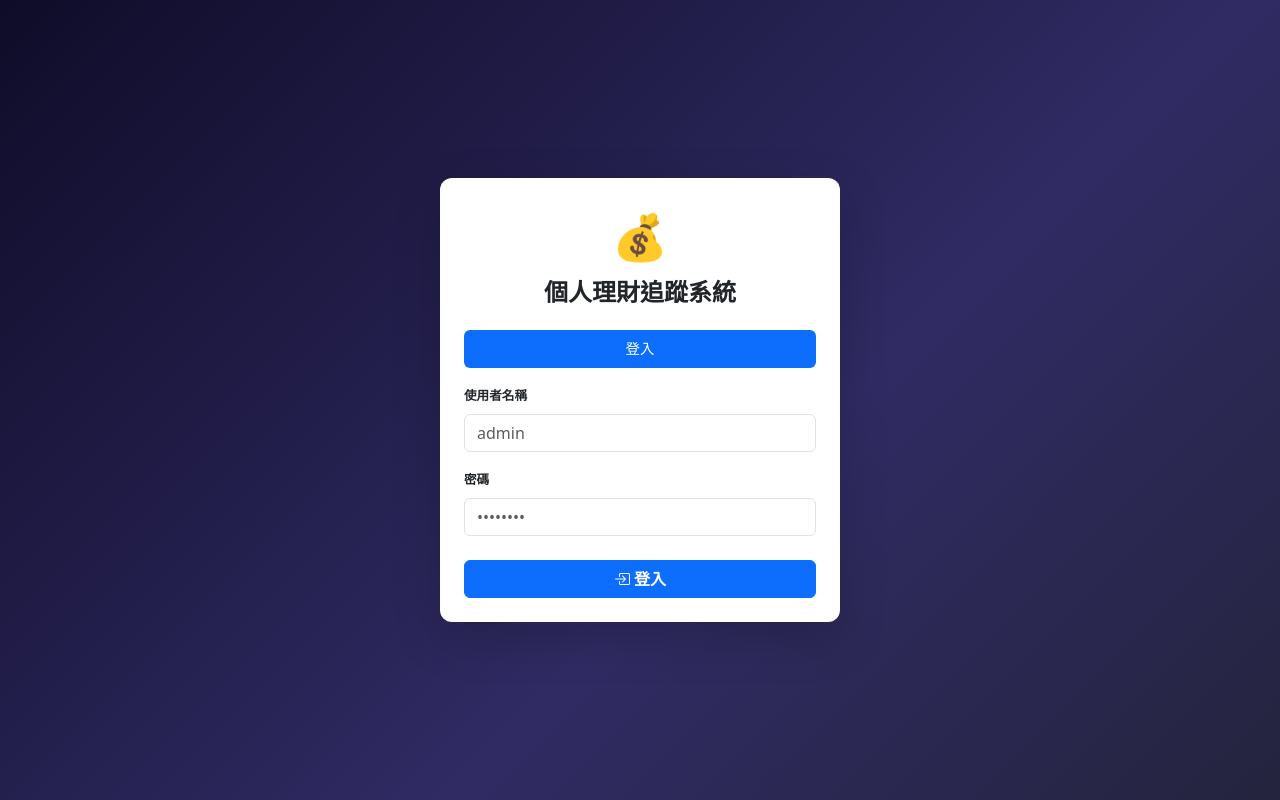
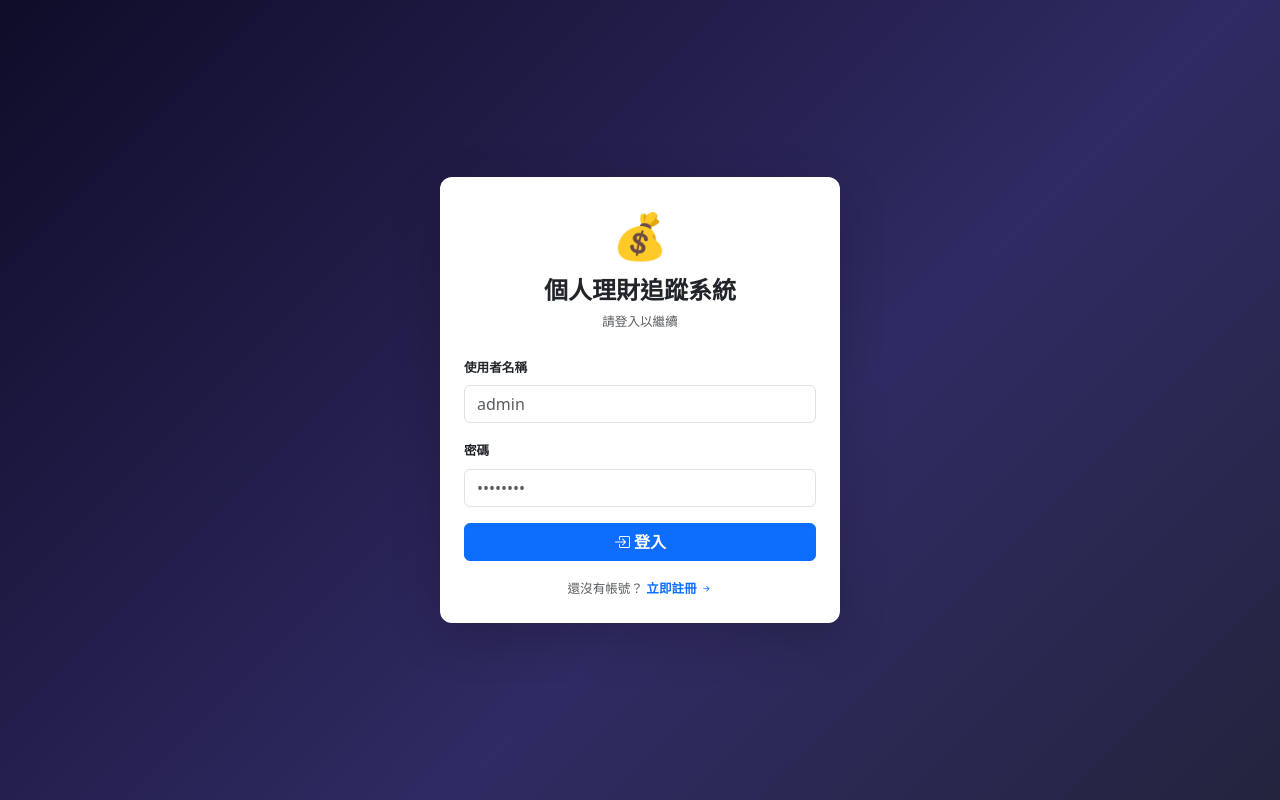
Before and after one commit to open222333/Python-PersonalFinanceTracker, a Flask app: template app/templates/finance/dashboard.html in a window 1280 px wide. Run offline with Flask 2, Linux system fonts and the light colour scheme; the template is opened without the code that fills it, so the values that code supplies are empty; parts of the project's set-up code (start-up, migrations or seed data) failed here and were passed over; some libraries are stand-ins or nearby versions.

Commit message:
登入頁面加入明顯的註冊連結
- dashboard.html：移除隱藏的 tab 設計，改為
  登入表單下方顯示「還沒有帳號？立即註冊 →」
  註冊表單下方顯示「← 返回登入」
  副標題隨切換動態改變（請登入／建立您的帳號）
  移除 checkRegisterEnabled() 初始化呼叫（連結永遠可見）

- quick.html（手機版）：同樣改為文字連結式切換
  「立即註冊 →」／「← 返回登入」
  移除 auth-tabs CSS 和 checkRegisterEnabledQl()
  副標題 ql-subtitle 隨切換更新

Co-Authored-By: Claude Sonnet 4.6 <noreply@anthropic.com>

```diff
--- a/app/templates/finance/dashboard.html
+++ b/app/templates/finance/dashboard.html
@@ -124,20 +124,11 @@
 ════════════════════════════════════ -->
 <div id="page-login">
   <div class="card login-card shadow-lg p-4">
-    <div class="text-center mb-3">
+    <div class="text-center mb-4">
       <div class="login-logo">💰</div>
       <h4 class="fw-bold mt-2">個人理財追蹤系統</h4>
+      <p class="text-muted small mb-0" id="auth-subtitle">請登入以繼續</p>
     </div>
-
-    <!-- 登入 / 註冊 tab -->
-    <ul class="nav nav-pills nav-fill mb-3" id="auth-tabs">
-      <li class="nav-item">
-        <button class="nav-link active" id="tab-login-btn" onclick="switchAuthTab('login')">登入</button>
-      </li>
-      <li class="nav-item" id="tab-register-li" style="display:none">
-        <button class="nav-link" id="tab-register-btn" onclick="switchAuthTab('register')">註冊</button>
-      </li>
-    </ul>
 
     <!-- 登入表單 -->
     <div id="auth-login-form">
@@ -147,14 +138,21 @@
         <input id="login-username" type="text" class="form-control" placeholder="admin"
                onkeydown="if(event.key==='Enter') doLogin()">
       </div>
-      <div class="mb-4">
+      <div class="mb-3">
         <label class="form-label small fw-semibold">密碼</label>
         <input id="login-password" type="password" class="form-control" placeholder="••••••••"
                onkeydown="if(event.key==='Enter') doLogin()">
       </div>
-      <button class="btn btn-primary w-100 fw-semibold" onclick="doLogin()">
+      <button class="btn btn-primary w-100 fw-semibold mb-3" onclick="doLogin()">
         <i class="bi bi-box-arrow-in-right me-1"></i>登入
       </button>
+      <div class="text-center">
+        <small class="text-muted">還沒有帳號？
+          <a href="#" class="text-decoration-none fw-semibold" onclick="switchAuthTab('register');return false;">
+            立即註冊 <i class="bi bi-arrow-right-short"></i>
+          </a>
+        </small>
+      </div>
     </div>
 
     <!-- 註冊表單 -->
@@ -176,14 +174,21 @@
         <input id="reg-password" type="password" class="form-control" placeholder="至少 6 個字元"
                onkeydown="if(event.key==='Enter') doRegister()">
       </div>
-      <div class="mb-4">
+      <div class="mb-3">
         <label class="form-label small fw-semibold">確認密碼 <span class="text-danger">*</span></label>
         <input id="reg-confirm" type="password" class="form-control" placeholder="再次輸入密碼"
                onkeydown="if(event.key==='Enter') doRegister()">
       </div>
-      <button class="btn btn-success w-100 fw-semibold" onclick="doRegister()">
+      <button class="btn btn-success w-100 fw-semibold mb-3" onclick="doRegister()">
         <i class="bi bi-person-plus me-1"></i>建立帳號
       </button>
+      <div class="text-center">
+        <small class="text-muted">已有帳號？
+          <a href="#" class="text-decoration-none fw-semibold" onclick="switchAuthTab('login');return false;">
+            <i class="bi bi-arrow-left-short"></i> 返回登入
+          </a>
+        </small>
+      </div>
     </div>
   </div>
 </div>
@@ -1545,23 +1550,18 @@ async function apiFetch(url, options = {}) {
   return res;
 }
 
-// ── 登入 / 註冊 tab 切換 ──────────────────────────────
+// ── 登入 / 註冊 切換 ──────────────────────────────────
 function switchAuthTab(tab) {
   const isLogin = (tab === 'login');
   document.getElementById('auth-login-form').style.display    = isLogin ? '' : 'none';
   document.getElementById('auth-register-form').style.display = isLogin ? 'none' : '';
-  document.getElementById('tab-login-btn').classList.toggle('active',    isLogin);
-  document.getElementById('tab-register-btn').classList.toggle('active', !isLogin);
-}
-
-async function checkRegisterEnabled() {
-  try {
-    const res  = await fetch('/auth/register-status');
-    const json = await res.json();
-    if (json.enabled) {
-      document.getElementById('tab-register-li').style.display = '';
-    }
-  } catch (_) {}
+  document.getElementById('auth-subtitle').textContent =
+    isLogin ? '請登入以繼續' : '建立您的帳號';
+  // 清除舊訊息
+  ['login-error','register-error','register-success'].forEach(id => {
+    const el = document.getElementById(id);
+    if (el) el.classList.add('d-none');
+  });
 }
 
 // ── 登入 / 登出 ───────────────────────────────────────
@@ -3287,9 +3287,6 @@ function doExport(type, fmt) {
   // 自動登入
   if (getToken()) {
     enterDashboard();
-  } else {
-    // 查詢是否開放自助註冊，決定是否顯示「註冊」tab
-    checkRegisterEnabled();
   }
 })();
 </script>
```
Also changed, not shown: app/templates/finance/quick.html (+21 -31 lines).
